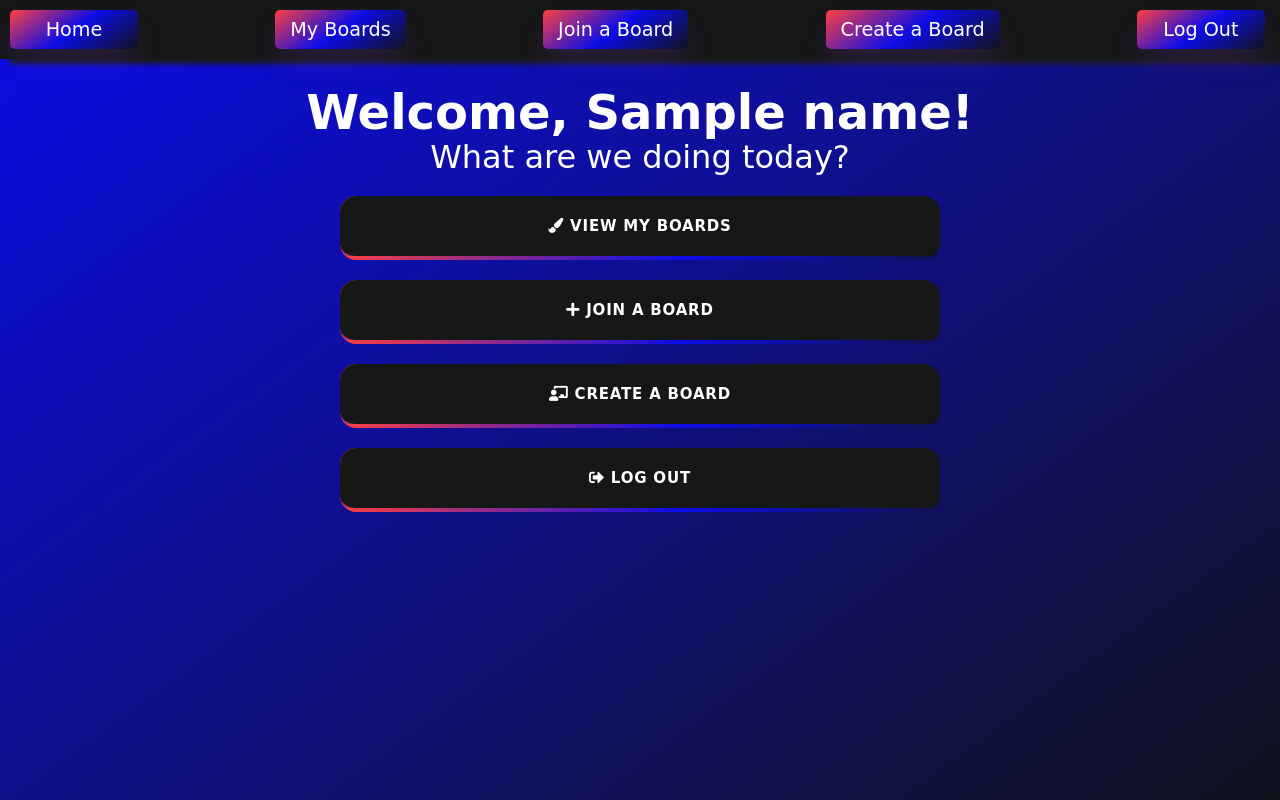
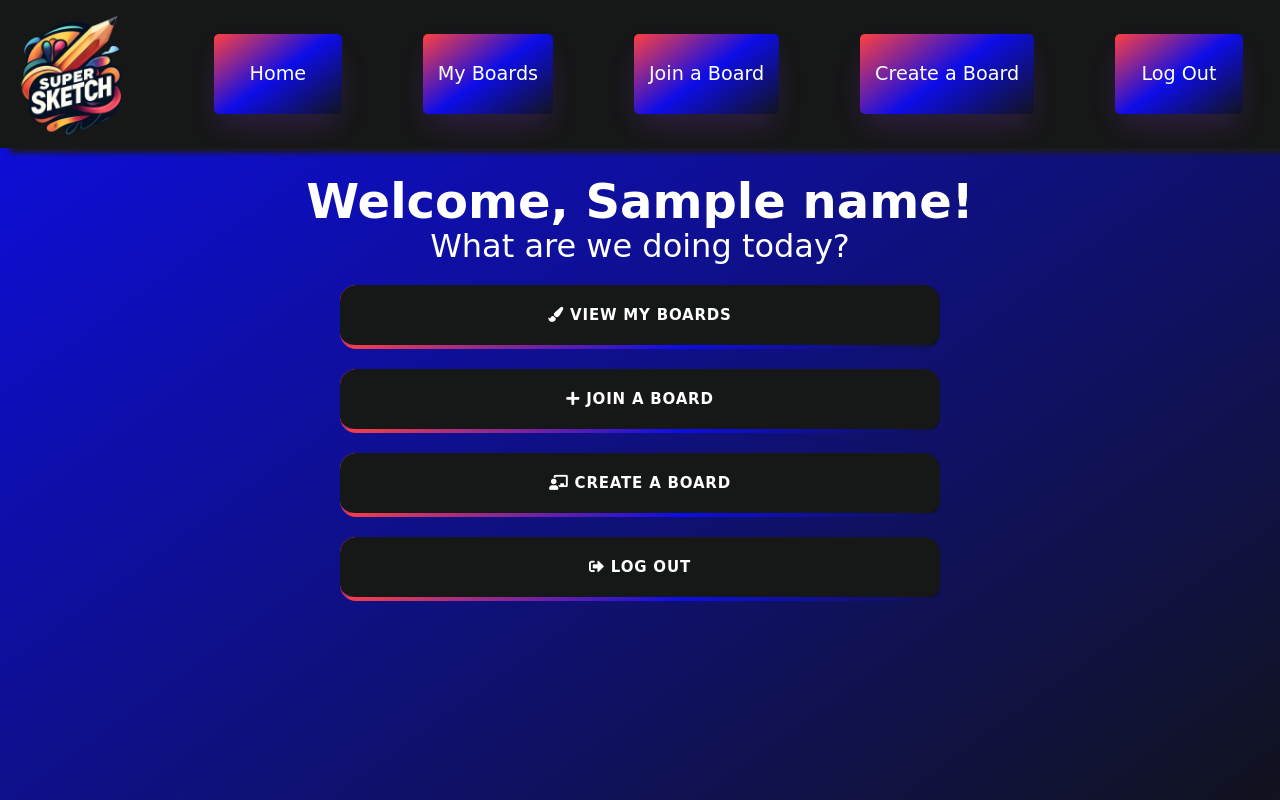
Before and after one commit to PaulStratton56/CSE108-Main-Project, a Flask app: template templates/homeView.html in a window 1280 px wide. Run offline with Flask 3, Linux system fonts and the light colour scheme; the template is opened without the code that fills it: most values are stand-ins (such as "Sample title", 1, 10 or a date in 2020).

Commit message:
Home Page Refining

```diff
--- a/static/homeView.css
+++ b/static/homeView.css
@@ -8,8 +8,10 @@ body, html {
 .tablink-container {
     display: flex;
     justify-content: space-between;
+    align-items: center;
     background-color: #161717;
     padding: 10px;
+    padding-right:2rem;
     /* border-bottom: 1px solid #0e0e0e; */
     box-shadow: 10px 5px 5px #1c1b1b;
     font-family: 'Comic Sans MS', cursive, sans-serif;
@@ -24,6 +26,7 @@ body, html {
     box-sizing: border-box;
     color: #FFFFFF;
     display: flex;
+    height: 5rem;
     font-family: 'Comic Sans MS', cursive, sans-serif;
     font-size: 20px;
     justify-content: center;
@@ -72,7 +75,7 @@ body, html {
     display: none;
     padding: 20px;
     border-top: none;
-    height: calc(100vh - 10rem);
+    height: calc(100vh - 14rem);
     font-family: 'Comic Sans MS', cursive, sans-serif;
 }
 
@@ -431,3 +434,8 @@ th {
     border-radius: 8px;
 
 }
+
+#tabImage {
+    height:8rem;
+    width:auto;
+}
--- a/templates/homeView.html
+++ b/templates/homeView.html
@@ -8,6 +8,7 @@
 <body>
 
 <div class="tablink-container">
+    <img src="../static/super_sketch.png" id="tabImage">
     <button class="tablink active" onclick="toggle('Home', this)">Home</button>
     <button class="tablink" onclick="toggle('MyBoards', userID = '{{userID}}', this)">My Boards</button>
     <button class="tablink" onclick="toggle('JoinBoard', this)">Join a Board</button>
```
